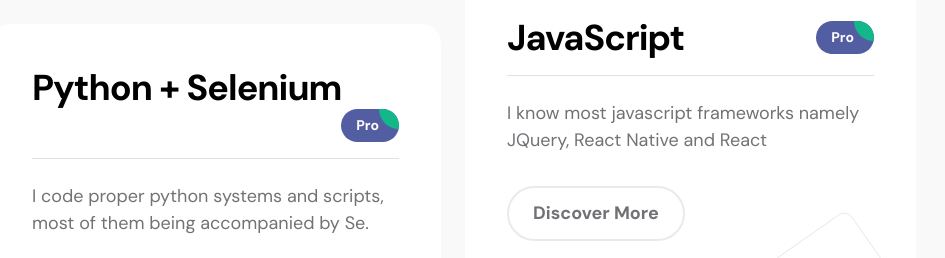
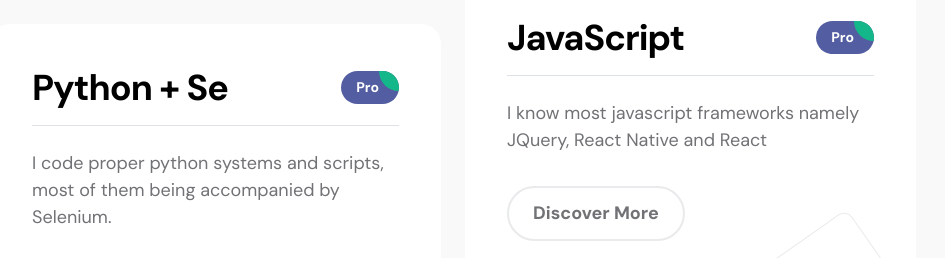
Before and after one commit to godthenorth/samukelokhanya.github.io, a plain HTML site: page index.html in a window 1280 px wide. Shown: the part 2997-3255 px from the top of the page, without its empty margins (187-1132 px from the left). Drawn offline with Linux system fonts and the light colour scheme.

Commit message:
Update index.html

```diff
--- a/index.html
+++ b/index.html
@@ -168,11 +168,12 @@
 
             <p>
                 <span class="profile-small-title">Email</span>
-                                        <span>godthenorth@gmail.com</span>
+                <span style="display: inline-block; word-wrap: break-word; overflow-wrap: break-word; max-width: 100%;">godthenorth@gmail.com</span>
             </p>
         </div>
     </div>
 </div>
+
 
                         <div class="col-lg-6 col-12 mt-5 mt-lg-0">
                             <div class="about-thumb">
@@ -265,7 +266,7 @@
                                 <div class="col-lg-6 col-12">
                                     <div class="services-thumb">
                                         <div class="d-flex flex-wrap align-items-center border-bottom mb-4 pb-3">
-                                            <h3 class="mb-0">Python + Selenium</h3>
+                                            <h3 class="mb-0">Python + Se</h3>
 
                                             <div class="services-price-wrap ms-auto">
                                                 <p class="services-price-text mb-0">Pro</p>
@@ -273,7 +274,7 @@
                                             </div>
                                         </div>
 
-                                        <p>I code proper python systems and scripts, most of them being accompanied by Se.</p>
+                                        <p>I code proper python systems and scripts, most of them being accompanied by Selenium.</p>
 
                                         <a href="#" class="custom-btn custom-border-btn btn mt-3">Discover More</a>
 
```
Lines whose indentation alone changed are shown as unchanged.
